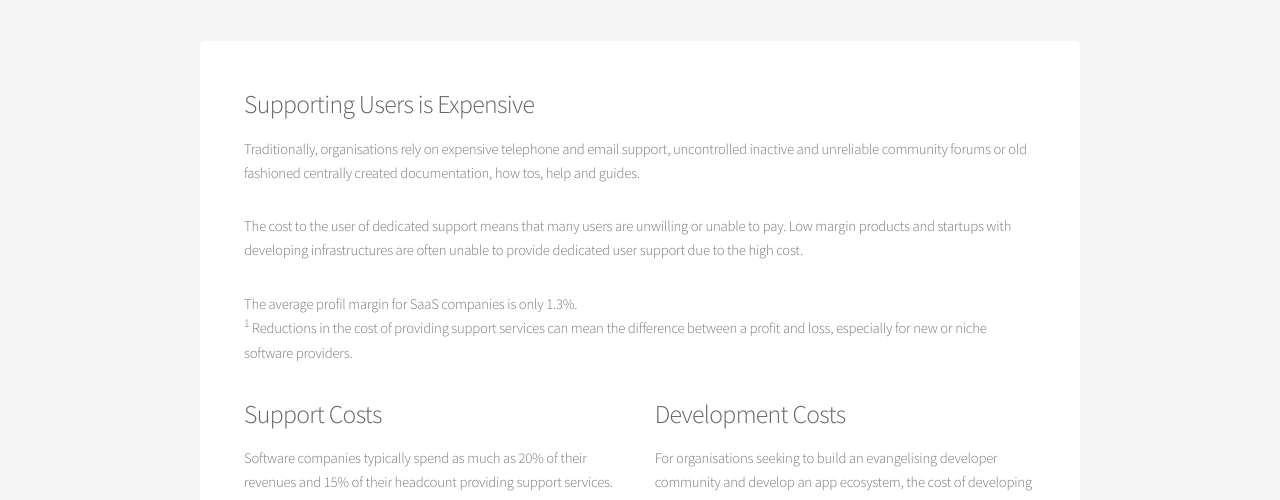
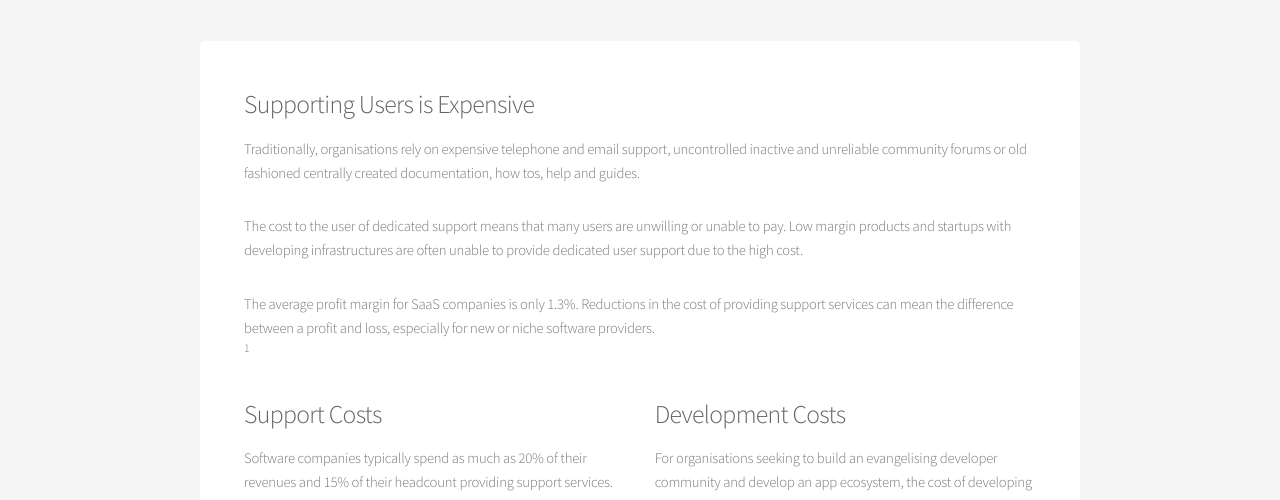
Before and after one commit to dannyivatt/dannyivatt.github.io, a plain HTML site: page costs.html in a window 1280 px wide. Shown: the part 255-755 px from the top of the page. Drawn offline with Linux system fonts and the light colour scheme.

Commit message:
spelling

```diff
--- a/costs.html
+++ b/costs.html
@@ -50,7 +50,7 @@
 			<h3>Supporting Users is Expensive</h3>
 					<p>Traditionally, organisations rely on expensive telephone and email support, uncontrolled inactive and unreliable community forums or old fashioned centrally created documentation, how tos, help and guides.</p> <p>The cost to the user of dedicated support means that many users are unwilling or unable to pay. Low margin products and startups with developing infrastructures are often unable to provide dedicated user support due to the high cost.</p>
 
-The average profil margin for SaaS companies is only 1.3%.<p><sup>1</sup> Reductions in the cost of providing support services can mean the difference between a profit and loss, especially for new or niche software providers.
+The average profit margin for SaaS companies is only 1.3%. Reductions in the cost of providing support services can mean the difference between a profit and loss, especially for new or niche software providers.<p><sup>1</sup>
 					<div class="row">
 						<div class="6u 12u(mobilep)">
 							<h3>Support Costs</h3>
```
